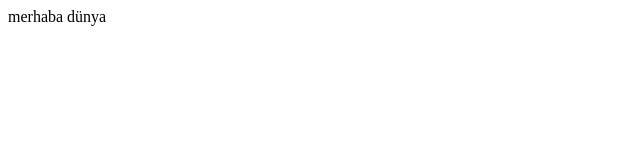
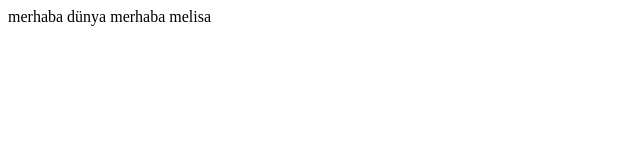
Before and after one commit to nursahtuncel/gray, a plain HTML site: page index.html in a window 1280 px wide. Shown: the whole page, without its empty margins (0-640 px from the left). Drawn offline with Linux system fonts and the light colour scheme.

Commit message:
merhaba melisaeklendi

```diff
--- a/index.html
+++ b/index.html
@@ -7,5 +7,6 @@
 </head>
 <body>
     merhaba dünya
+    merhaba melisa
 </body>
 </html>
```
